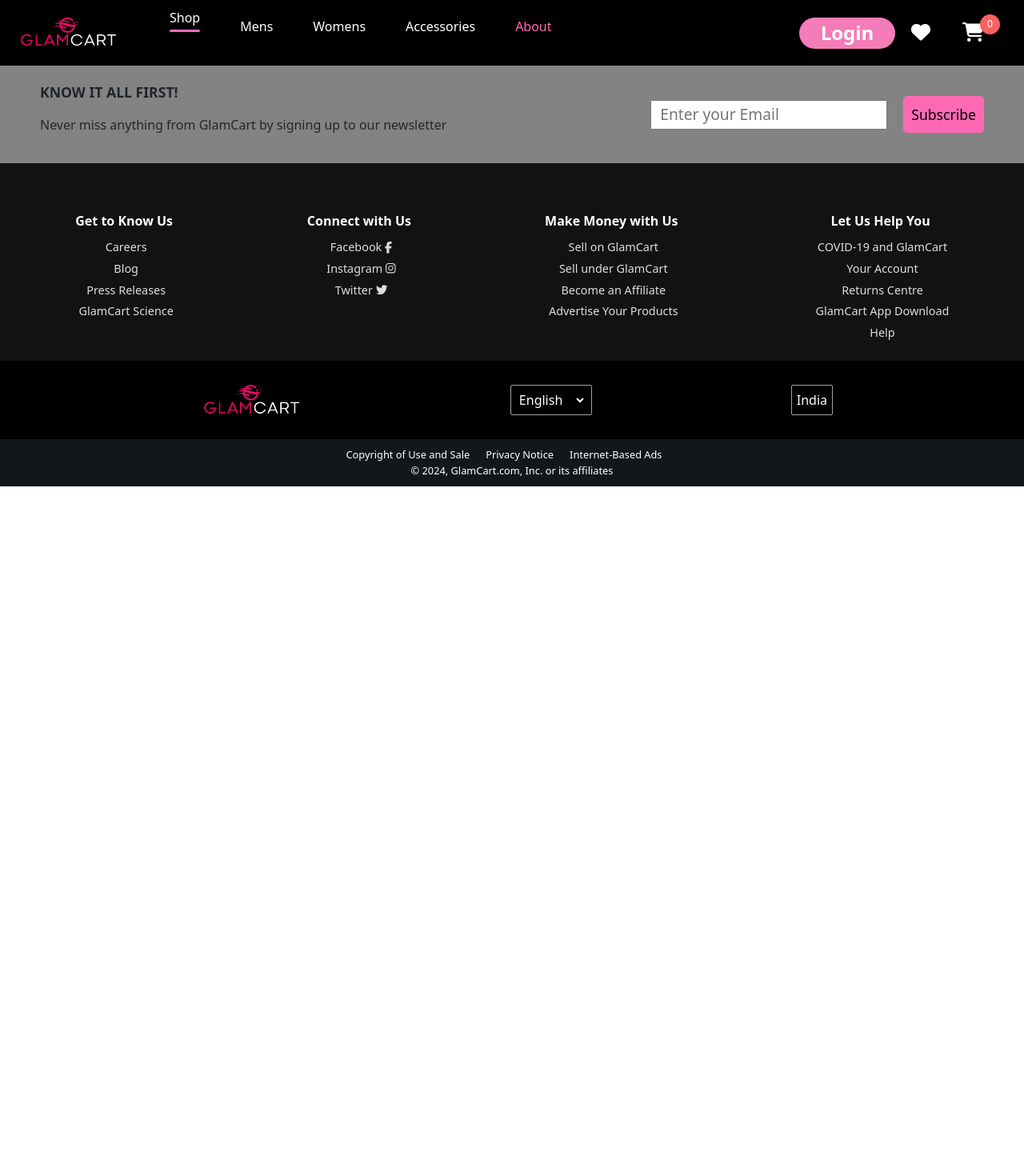
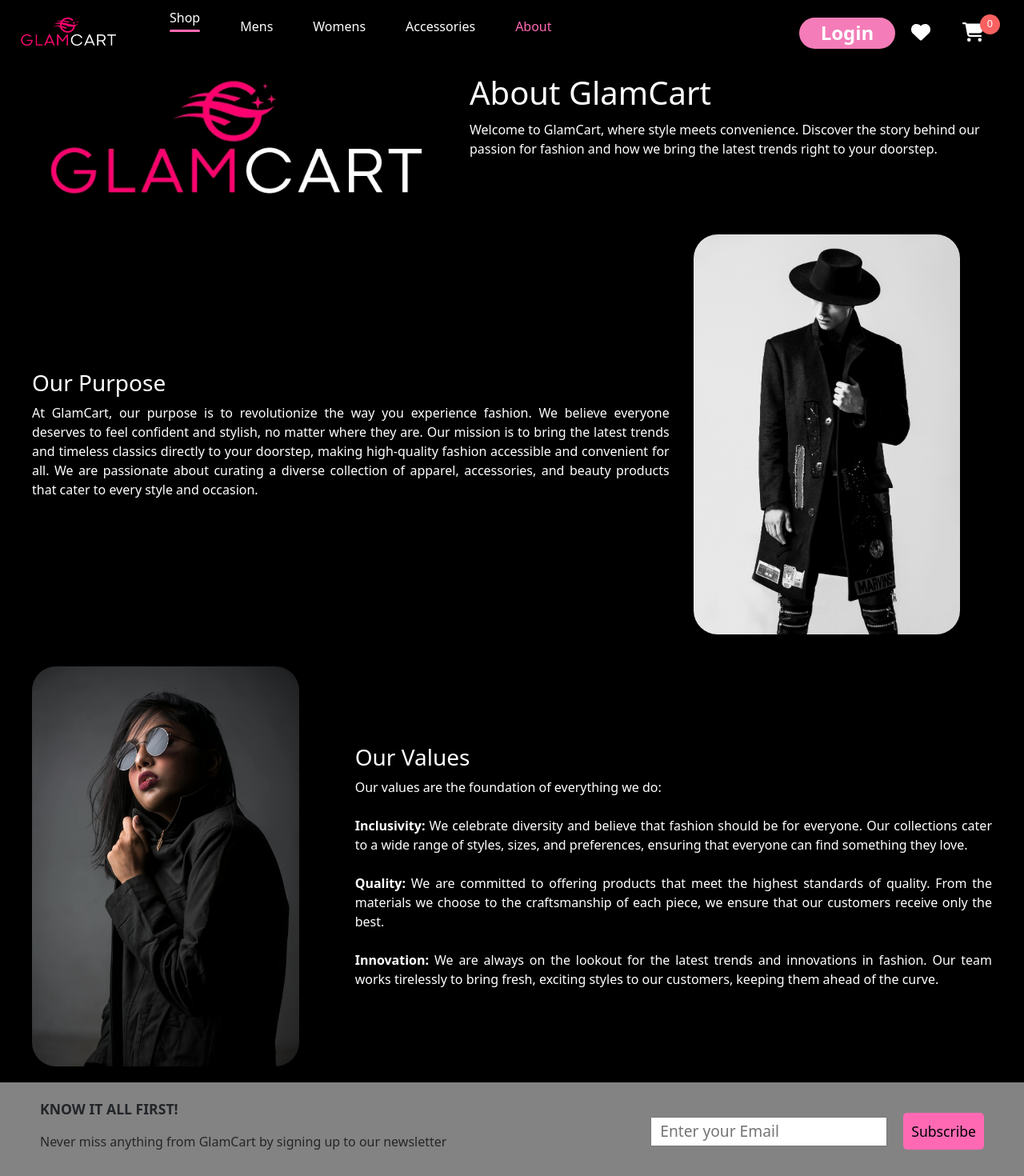
Before and after one commit to VamshiNeelarapu/React-Project, a React (Create React App) app: page /about in a window 1280 px wide. Shown: the top 1470 px of the page at 80% size. Before the commit the page ends 800 px from the top, so only its background shows below. Built offline with nearby package versions, Linux system fonts and the light colour scheme.

Commit message:
added about section page

```diff
--- /dev/null
+++ b/src/Components/About/AboutSection.jsx
@@ -0,0 +1,66 @@
+import React from "react";
+import styles from "./AboutSection.module.css";
+import logo from "../Assets/logo.png";
+import section_image_1 from "../../Images/pexels-pixabay-157675.jpg";
+import section_image_2 from "../../Images/pexels-harsh-kushwaha-804217-1689731.jpg";
+
+const About = () => {
+  return (
+    <div className={styles["about-wrapper"]}>
+      <div className={styles["about-header"]}>
+        <img src={logo} alt="logo" />
+        <div className={styles["content"]}>
+          <h1>About GlamCart</h1>
+          <span>
+            Welcome to GlamCart, where style meets convenience. Discover the
+            story behind our passion for fashion and how we bring the latest
+            trends right to your doorstep.
+          </span>
+        </div>
+      </div>
+      <div className={styles["about-section"]}>
+        <div className={styles["content"]}>
+          <h3>Our Purpose</h3>
+          <span>
+            At GlamCart, our purpose is to revolutionize the way you experience
+            fashion. We believe everyone deserves to feel confident and stylish,
+            no matter where they are. Our mission is to bring the latest trends
+            and timeless classics directly to your doorstep, making high-quality
+            fashion accessible and convenient for all. We are passionate about
+            curating a diverse collection of apparel, accessories, and beauty
+            products that cater to every style and occasion.
+          </span>
+        </div>
+        <img src={section_image_1} alt="" />
+      </div>
+      <div className={styles["about-section"]}>
+        <img src={section_image_2} alt="" />
+        <div className={styles["content"]}>
+          <h3>Our Values</h3>
+          <span>
+            Our values are the foundation of everything we do: <br />
+            <br />
+            <b>Inclusivity:</b> We celebrate diversity and believe that fashion
+            should be for everyone. Our collections cater to a wide range of
+            styles, sizes, and preferences, ensuring that everyone can find
+            something they love.
+            <br />
+            <br />
+            <b>Quality:</b> We are committed to offering products that meet the
+            highest standards of quality. From the materials we choose to the
+            craftsmanship of each piece, we ensure that our customers receive
+            only the best.
+            <br />
+            <br />
+            <b>Innovation:</b> We are always on the lookout for the latest
+            trends and innovations in fashion. Our team works tirelessly to
+            bring fresh, exciting styles to our customers, keeping them ahead of
+            the curve.
+          </span>
+        </div>
+      </div>
+    </div>
+  );
+};
+
+export default About;
--- /dev/null
+++ b/src/Components/About/AboutSection.module.css
@@ -0,0 +1,28 @@
+.about-header {
+  display: flex;
+}
+
+.content {
+  background-color: black;
+  color: white;
+  text-align: start;
+}
+
+.about-section {
+  display: flex;
+  gap: 30px;
+  padding: 20px 40px;
+  background-color: #000000;
+  color: rgb(191, 191, 191);
+  align-items: center;
+}
+
+.about-section img {
+  height: 500px;
+  margin-right: 40px;
+  border-radius: 30px;
+}
+
+.about-section .content {
+  text-align: justify;
+}
--- a/src/Components/Navbar/Navbar.css
+++ b/src/Components/Navbar/Navbar.css
@@ -94,6 +94,7 @@
   font-size: 0.8rem;
   position: relative;
   z-index: 999;
+  color: white !important;
 }
 
 @keyframes expand {
--- a/src/Components/Navbar/Navbar.jsx
+++ b/src/Components/Navbar/Navbar.jsx
@@ -123,7 +123,7 @@
             style={({ isActive }) => {
               return {
                 textDecoration: isActive ? "none" : "none",
-                color: isActive ? "Hotpink" : "white",
+                color: isActive ? "hotpink" : "white",
               };
             }}
             to="/cart"
--- a/src/Pages/About.jsx
+++ b/src/Pages/About.jsx
@@ -1,8 +1,12 @@
 import React from "react";
-import logo from "../logo.svg";
+import AboutSection from "../Components/About/AboutSection";
 
 const About = () => {
-  return <div className="about"></div>;
+  return (
+    <div>
+      <AboutSection />
+    </div>
+  );
 };
 
 export default About;
```
Also changed, not shown: src/Images/pexels-harsh-kushwaha-804217-1689731.jpg (added), src/Images/pexels-pixabay-157675.jpg (added).
